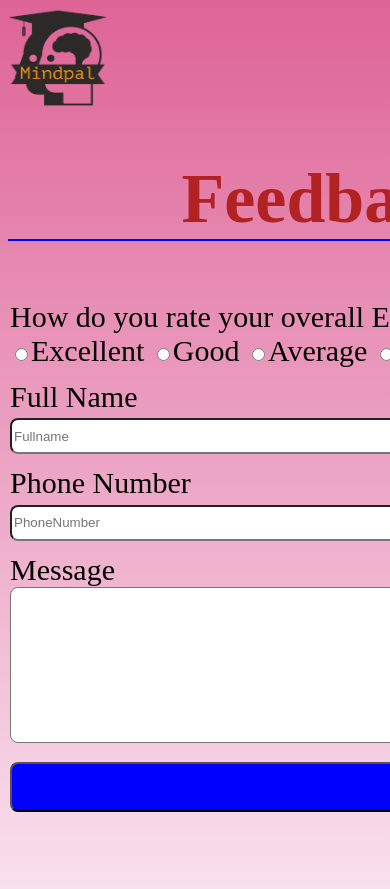
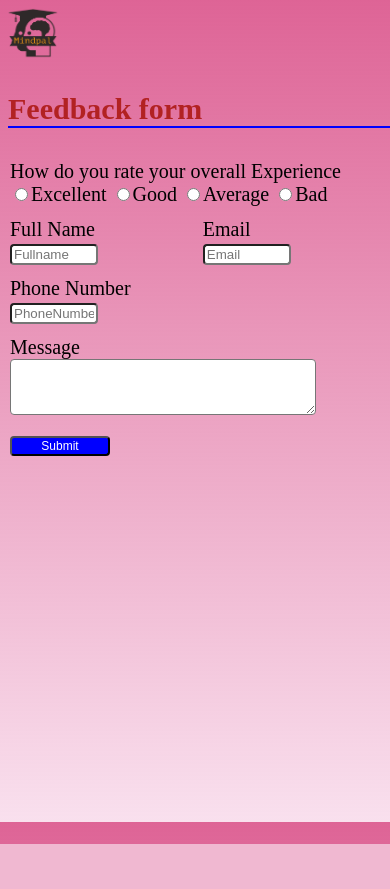
Before and after one commit to Mouzier/Mindpal_WebProject, a Django app: page /feedback in a window 390 px wide; the page is wider, and only the part inside the window is pictured. After the commit the page ends 844 px from the top of that part, so only its background shows below. Run offline with Django 3.2, Linux system fonts and the light colour scheme.

Commit message:
Update feedback.css

```diff
--- a/MindPal/static/mindreader/css/feedback.css
+++ b/MindPal/static/mindreader/css/feedback.css
@@ -45,3 +45,45 @@ td{
     color: #fff;
     font-size: 20px;
 }
+
+@media(max-width:700px){
+img{
+    width: 50px;
+    height: 50px;
+}
+    .sub{
+    width: 800px;
+    height: 700px;
+    margin: 30px auto;
+}
+    h1{
+    font-size: 30px;
+    color: firebrick;
+    text-align: left;
+    border-bottom: 2px solid blue;
+}
+ table{
+    font-size: 20px;
+}
+    td{
+   padding: 10px 2px 0px 0px;
+}
+    .txt{
+    width: 80px;
+    height: 15px;
+    border-radius: 4px;
+}
+    .txtarea{
+    width: 300px;
+    height: 50px;
+    border-radius: 4px;
+}
+    .btn1{
+    width: 100px;
+    height: 20px;
+    background-color: blue;
+    border-radius: 4px;
+    color: #fff;
+    font-size: 12px;
+}
+}
```
